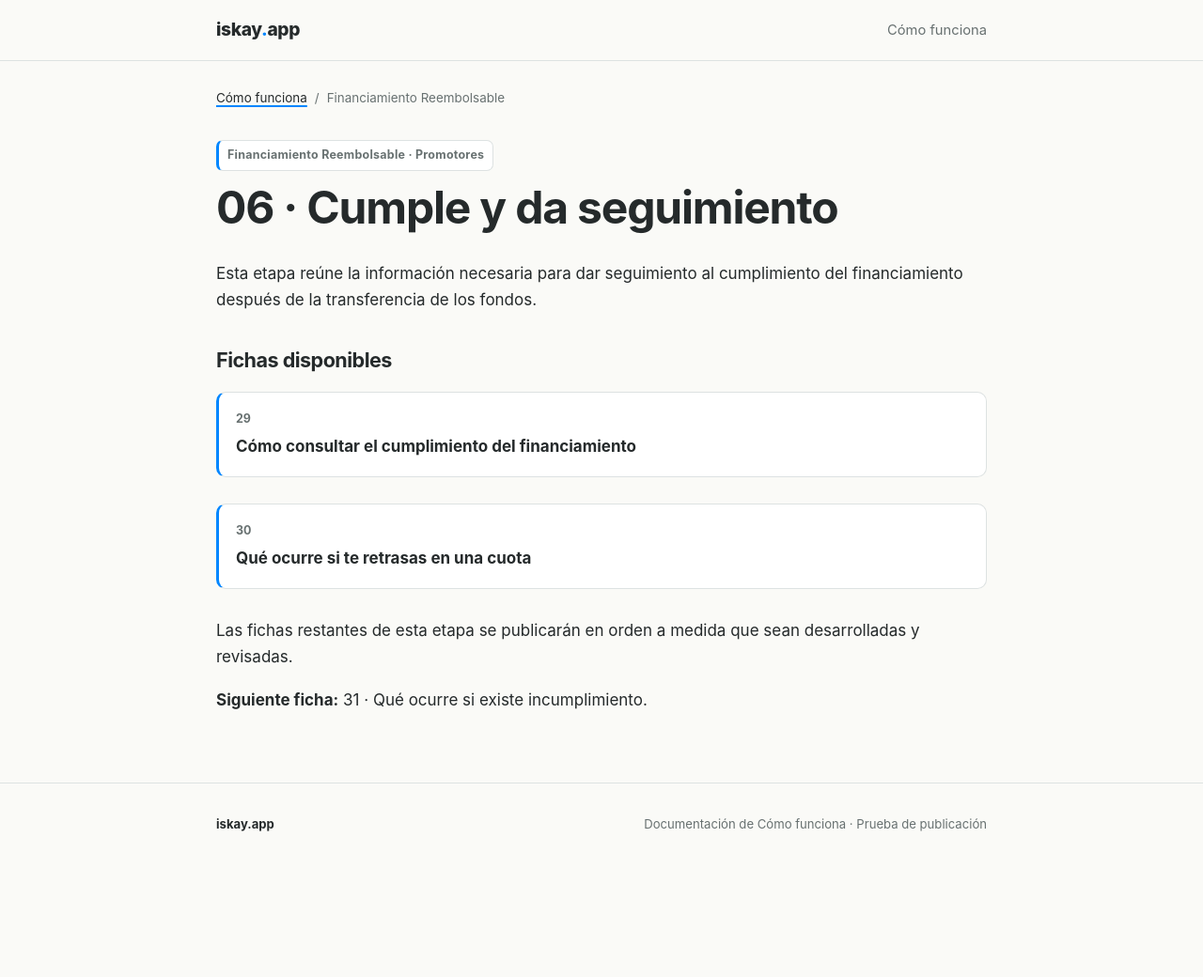
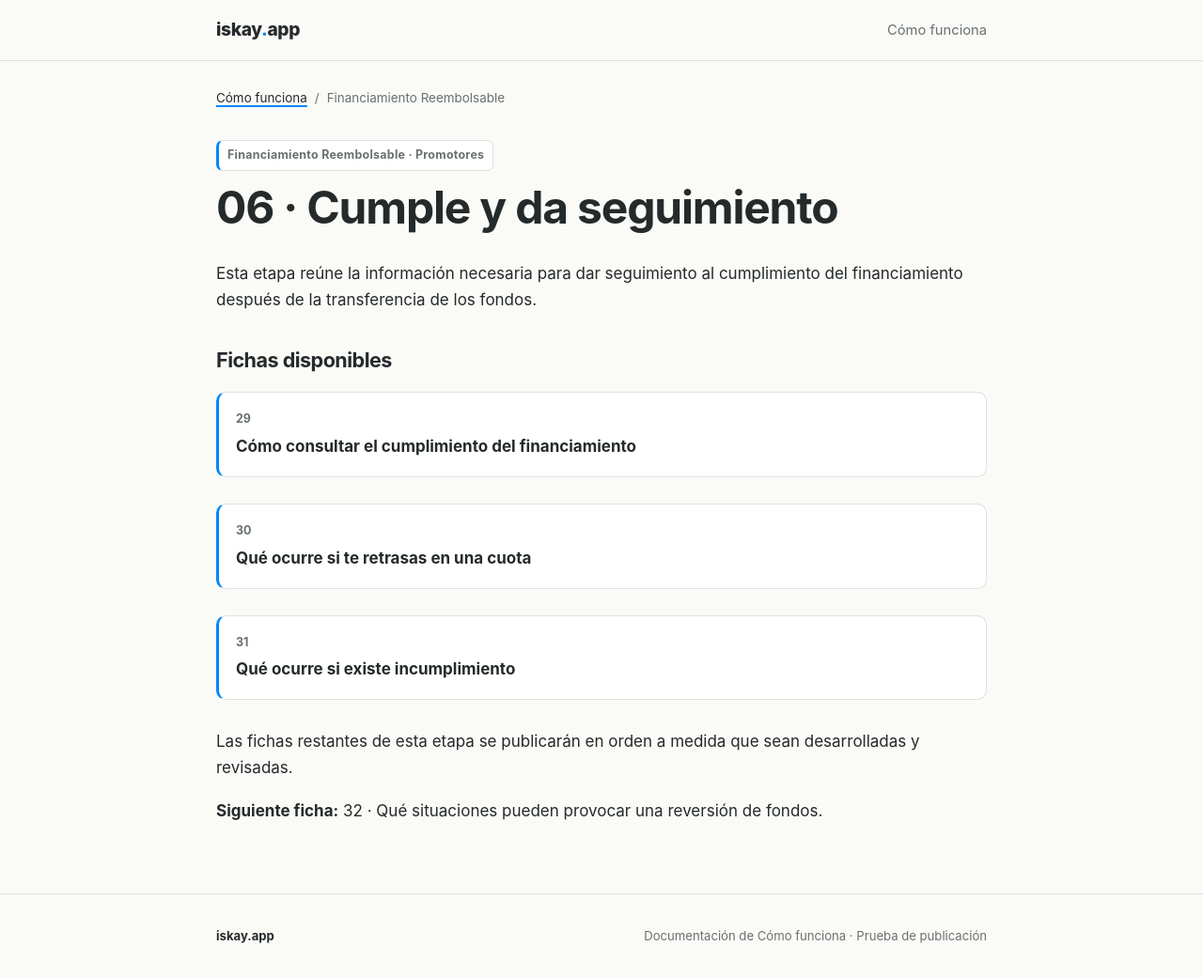
Before and after one commit to iskayApp/como-funciona, a Jekyll site: the page built from ideas/financiamiento-reembolsable/promotores/06-cumple-y-da-seguimiento/index.md, in a window 1280 px wide and 1040 px high. Shown: the whole window at 94% size. Built offline with Jekyll 4.4.1, drawn with Linux system fonts in a browser that asks for light colours.

Commit message:
docs: actualizar indice etapa 06 con ficha 31

```diff
--- a/ideas/financiamiento-reembolsable/promotores/06-cumple-y-da-seguimiento/index.md
+++ b/ideas/financiamiento-reembolsable/promotores/06-cumple-y-da-seguimiento/index.md
@@ -16,8 +16,9 @@ Esta etapa reúne la información necesaria para dar seguimiento al cumplimiento
 <ul class="topic-list">
   <li><a href="{{ '/financiamiento-reembolsable/promotores/cumple-y-da-seguimiento/como-consultar-el-cumplimiento-del-financiamiento/' | relative_url }}"><span class="topic-number">29</span><strong>Cómo consultar el cumplimiento del financiamiento</strong></a></li>
   <li><a href="{{ '/financiamiento-reembolsable/promotores/cumple-y-da-seguimiento/que-ocurre-si-te-retrasas-en-una-cuota/' | relative_url }}"><span class="topic-number">30</span><strong>Qué ocurre si te retrasas en una cuota</strong></a></li>
+  <li><a href="{{ '/financiamiento-reembolsable/promotores/cumple-y-da-seguimiento/que-ocurre-si-existe-incumplimiento/' | relative_url }}"><span class="topic-number">31</span><strong>Qué ocurre si existe incumplimiento</strong></a></li>
 </ul>
 
 Las fichas restantes de esta etapa se publicarán en orden a medida que sean desarrolladas y revisadas.
 
-**Siguiente ficha:** 31 · Qué ocurre si existe incumplimiento.
+**Siguiente ficha:** 32 · Qué situaciones pueden provocar una reversión de fondos.
```
